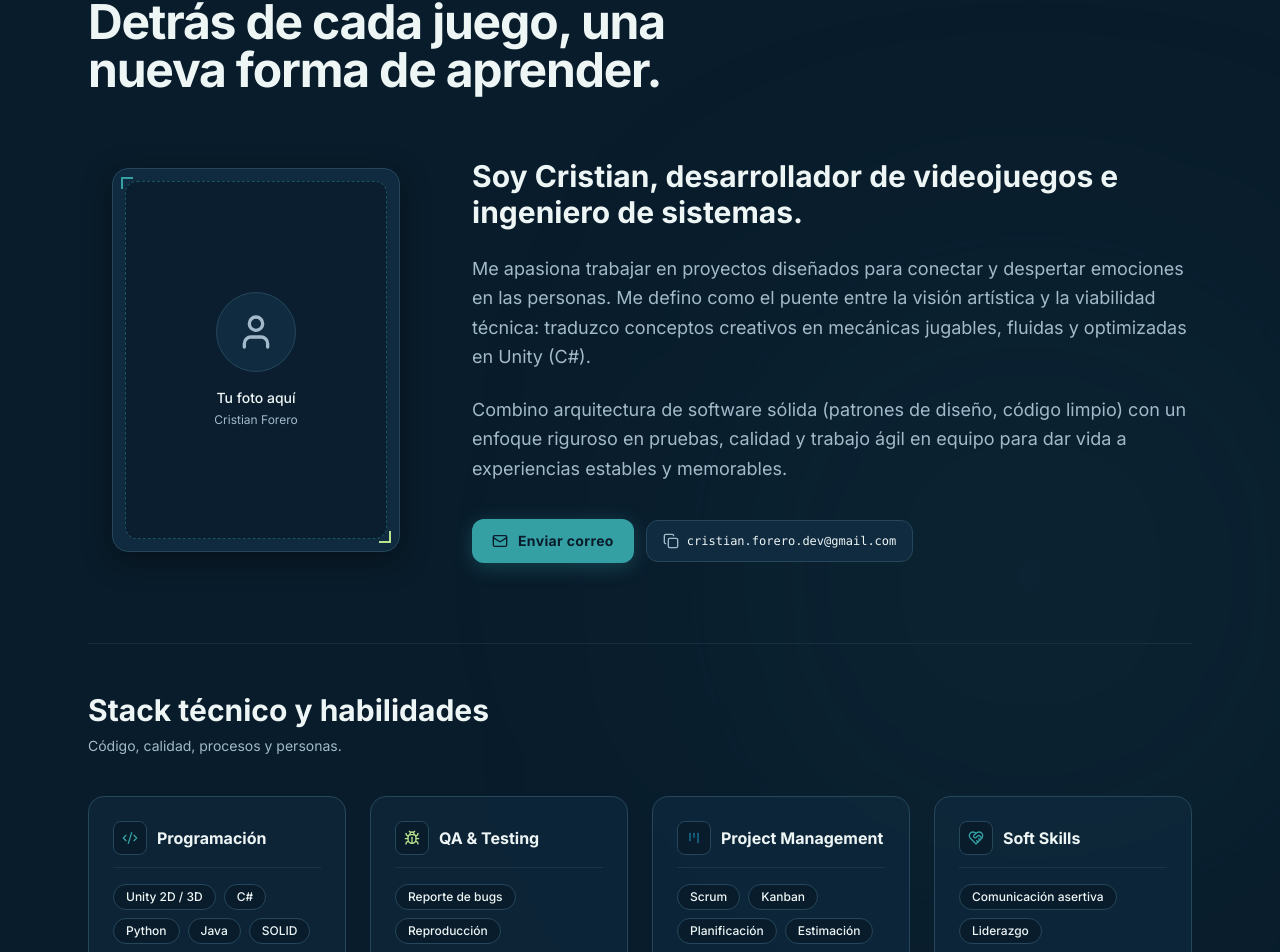
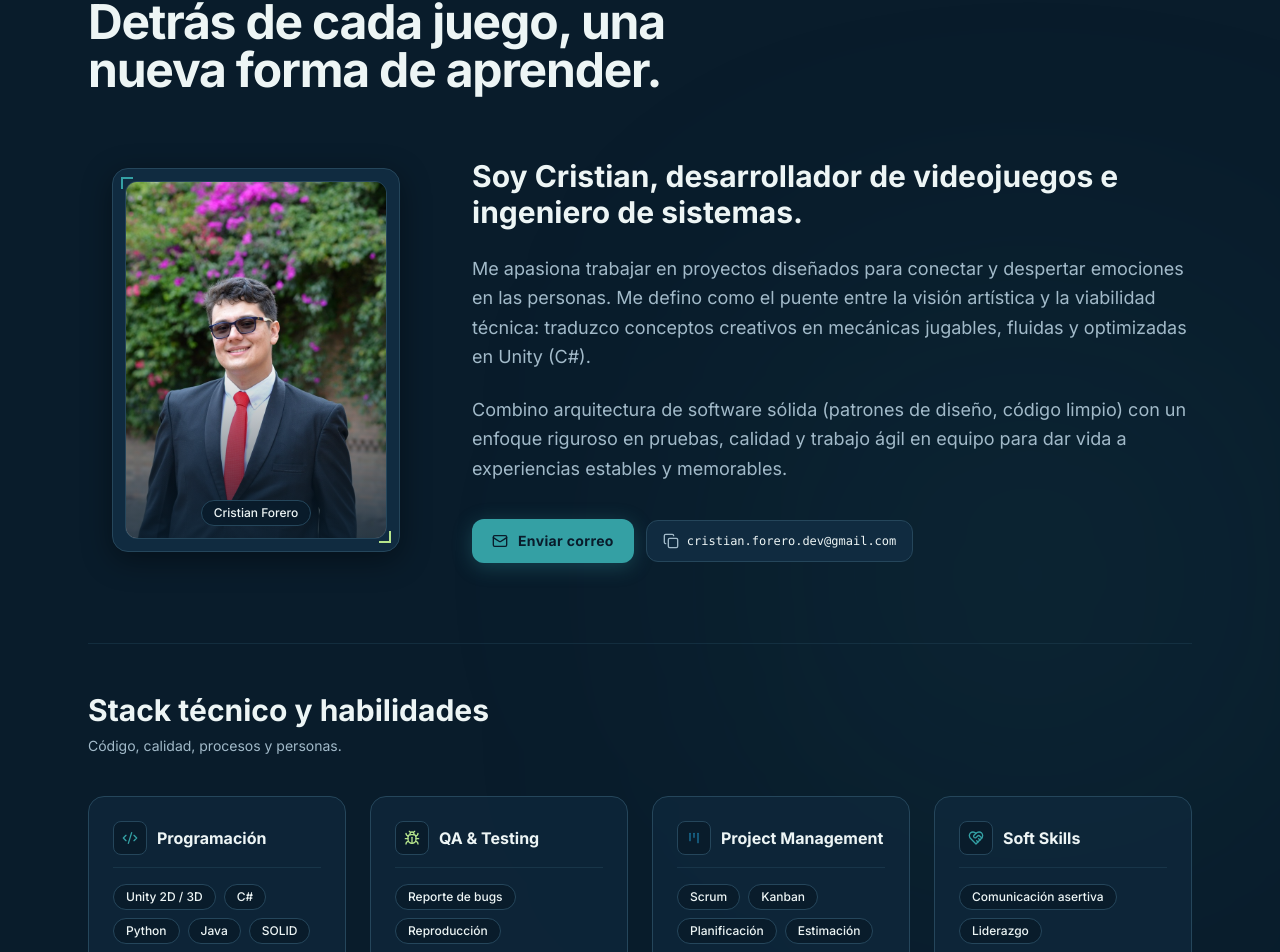
Before and after one commit to Pokecris200/pokecris200.github.io, a React (Vite) app: page / in a window 1280 px wide. Shown: the part 2472-3424 px from the top of the page. Built offline with nearby package versions, Linux system fonts and the light colour scheme; a web font is replaced by a local one.

Commit message:
feat: add personal cropped photo and support bilingual technical skills matrix

```diff
--- a/src/components/About.tsx
+++ b/src/components/About.tsx
@@ -1,5 +1,5 @@
 import React, { useState } from 'react';
-import { Code2, Bug, Kanban, HeartHandshake, User, Sparkles, Mail, Copy, Check } from 'lucide-react';
+import { Code2, Bug, Kanban, HeartHandshake, Sparkles, Mail, Copy, Check } from 'lucide-react';
 import { skillGroups } from '../data/skills';
 import { useLanguage } from '../context/LanguageContext';
 
@@ -49,20 +49,22 @@ export const About: React.FC = () => {
 
         {/* Bio & Photo Grid */}
         <div className="grid grid-cols-1 lg:grid-cols-12 gap-12 items-center mb-20">
-          {/* Photo / Avatar Placeholder */}
+          {/* Photo Container */}
           <div className="lg:col-span-4 flex justify-center">
             <div className="relative group w-64 h-80 sm:w-72 sm:h-96 rounded-2xl bg-[#102b40] border border-[#25465b] p-3 flex flex-col items-center justify-center overflow-hidden shadow-[0_8px_30px_rgba(0,0,0,0.4)]">
-              {/* Inner card */}
-              <div className="w-full h-full rounded-xl border border-dashed border-[#34a0a4]/40 bg-[#091c2b]/80 flex flex-col items-center justify-center p-6 text-center">
-                <div className="w-20 h-20 rounded-full bg-[#102b40] border border-[#25465b] flex items-center justify-center mb-4 group-hover:border-[#34a0a4] transition-colors">
-                  <User className="w-10 h-10 text-[#a2bac9] group-hover:text-[#b5e48c] transition-colors" />
+              {/* Inner card with Cristian's real photo */}
+              <div className="relative w-full h-full rounded-xl overflow-hidden border border-[#25465b] group-hover:border-[#34a0a4]/60 transition-all duration-300">
+                <img
+                  src="./cristian-forero.jpg"
+                  alt="Cristian Forero"
+                  className="w-full h-full object-cover object-top group-hover:scale-105 transition-transform duration-500 ease-out"
+                />
+                <div className="absolute inset-0 bg-gradient-to-t from-[#091c2b]/80 via-transparent to-transparent pointer-events-none" />
+                <div className="absolute bottom-3 left-3 right-3 text-center">
+                  <span className="inline-block px-3 py-1 rounded-full bg-[#091c2b]/85 border border-[#25465b] text-xs font-heading font-medium text-[#edf5f5] backdrop-blur-md">
+                    Cristian Forero
+                  </span>
                 </div>
-                <span className="text-sm font-heading font-medium text-[#edf5f5]">
-                  {t('about.photoPlaceholder')}
-                </span>
-                <span className="text-xs text-[#a2bac9] mt-1">
-                  Cristian Forero
-                </span>
               </div>
 
               {/* Decorative accent corners */}
@@ -147,14 +149,17 @@ export const About: React.FC = () => {
 
               {/* Skills Tags */}
               <div className="flex flex-wrap gap-2">
-                {group.skills.map((skill) => (
-                  <span
-                    key={skill}
-                    className="px-3 py-1 rounded-full text-xs font-medium bg-[#091c2b] text-[#edf5f5] border border-[#25465b] hover:border-[#b5e48c]/50 hover:text-[#b5e48c] transition-all"
-                  >
-                    {skill}
-                  </span>
-                ))}
+                {group.skills.map((skill, idx) => {
+                  const label = typeof skill === 'string' ? skill : skill[lang];
+                  return (
+                    <span
+                      key={idx}
+                      className="px-3 py-1 rounded-full text-xs font-medium bg-[#091c2b] text-[#edf5f5] border border-[#25465b] hover:border-[#b5e48c]/50 hover:text-[#b5e48c] transition-all"
+                    >
+                      {label}
+                    </span>
+                  );
+                })}
               </div>
             </div>
           ))}
--- a/src/data/skills.ts
+++ b/src/data/skills.ts
@@ -1,7 +1,9 @@
+export type SkillItem = string | { es: string; en: string };
+
 export interface SkillGroup {
   id: string;
   title: { es: string; en: string };
-  skills: string[];
+  skills: SkillItem[];
 }
 
 export const skillGroups: SkillGroup[] = [
@@ -15,7 +17,7 @@ export const skillGroups: SkillGroup[] = [
       'Java',
       'SOLID',
       'Clean Code',
-      'Patrones de diseño',
+      { es: 'Patrones de diseño', en: 'Design Patterns' },
       'Object Pooling',
       'State Machines',
       'Git / GitHub / GitLab'
@@ -25,14 +27,14 @@ export const skillGroups: SkillGroup[] = [
     id: 'qa',
     title: { es: 'QA & Testing', en: 'QA & Testing' },
     skills: [
-      'Reporte de bugs',
-      'Reproducción',
-      'Severidad y prioridad',
-      'Testing funcional',
-      'Testing exploratorio',
+      { es: 'Reporte de bugs', en: 'Bug Reporting' },
+      { es: 'Reproducción', en: 'Bug Reproduction' },
+      { es: 'Severidad y prioridad', en: 'Severity & Priority' },
+      { es: 'Testing funcional', en: 'Functional Testing' },
+      { es: 'Testing exploratorio', en: 'Exploratory Testing' },
       'Bug Life Cycle',
       'Logs',
-      'Depuración'
+      { es: 'Depuración', en: 'Debugging' }
     ]
   },
   {
@@ -41,26 +43,26 @@ export const skillGroups: SkillGroup[] = [
     skills: [
       'Scrum',
       'Kanban',
-      'Planificación',
-      'Estimación',
-      'Presupuestos',
-      'Gestión de riesgos',
-      'Hitos',
+      { es: 'Planificación', en: 'Planning' },
+      { es: 'Estimación', en: 'Estimation' },
+      { es: 'Presupuestos', en: 'Budgeting' },
+      { es: 'Gestión de riesgos', en: 'Risk Management' },
+      { es: 'Hitos', en: 'Milestones' },
       'Jira',
       'ClickUp',
       'Trello',
       'Google Workspace',
-      'Documentación'
+      { es: 'Documentación', en: 'Documentation' }
     ]
   },
   {
     id: 'soft-skills',
     title: { es: 'Soft Skills', en: 'Soft Skills' },
     skills: [
-      'Comunicación asertiva',
-      'Liderazgo',
-      'Orientación al detalle',
-      'Resiliencia'
+      { es: 'Comunicación asertiva', en: 'Assertive Communication' },
+      { es: 'Liderazgo', en: 'Leadership' },
+      { es: 'Orientación al detalle', en: 'Attention to Detail' },
+      { es: 'Resiliencia', en: 'Resilience' }
     ]
   }
 ];
```
Also changed, not shown: public/cristian-forero.jpg (added).
